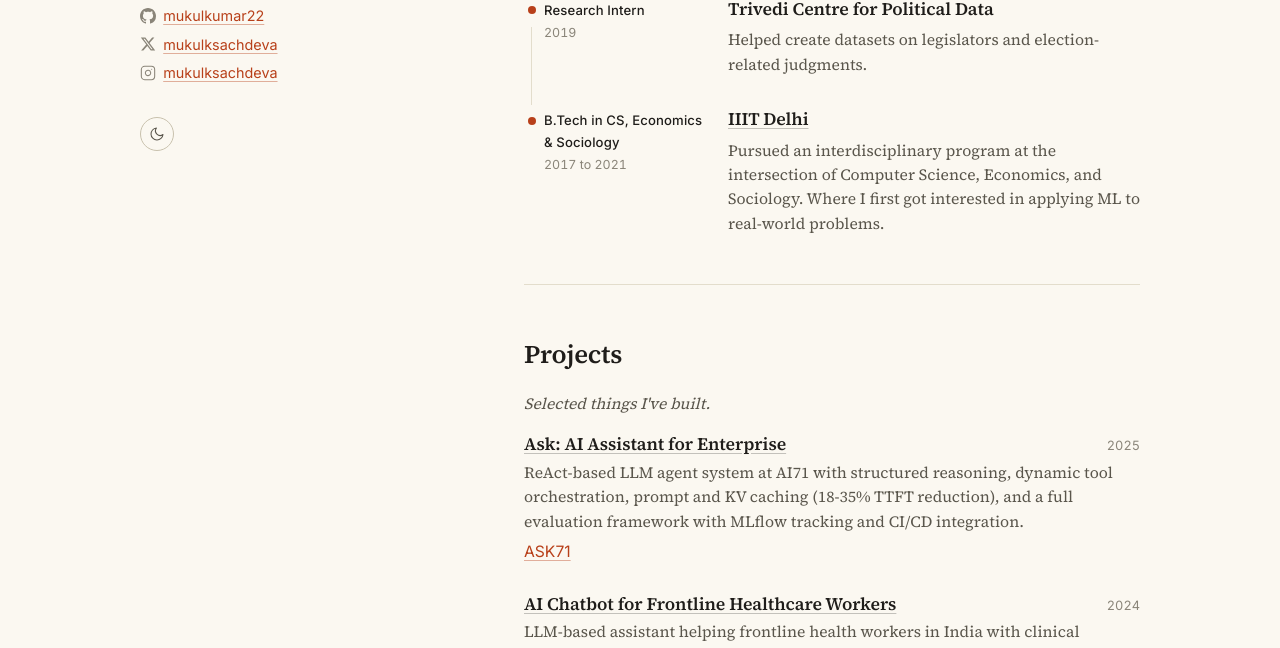
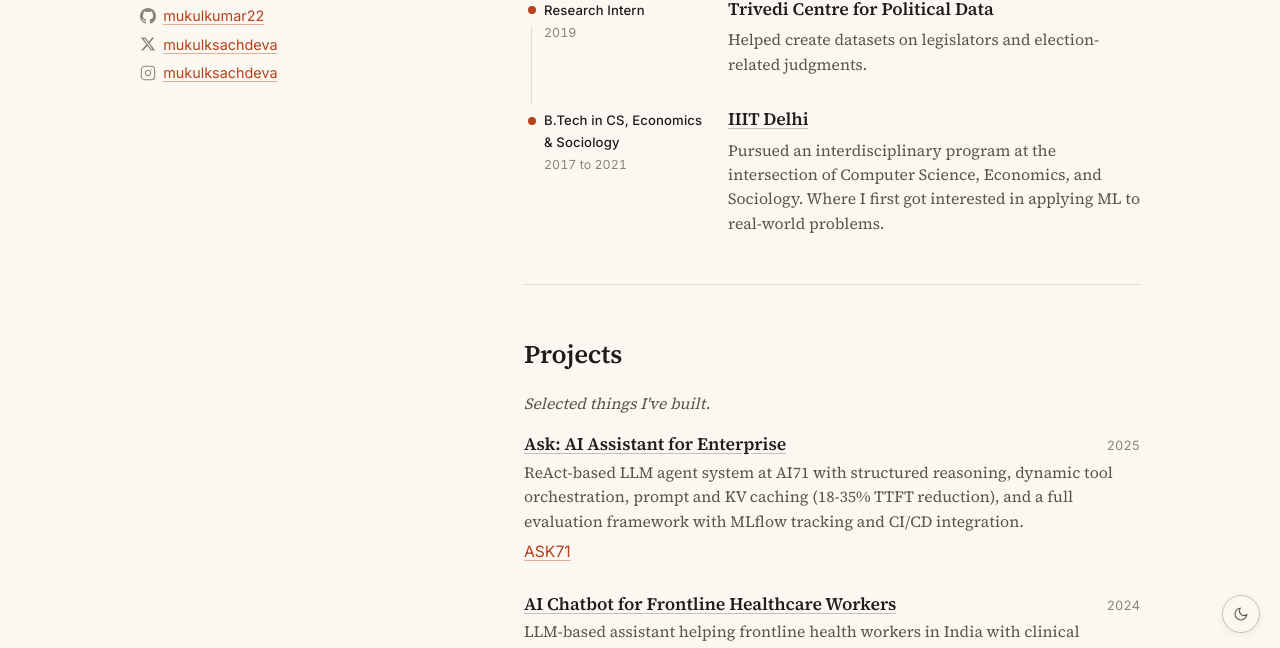
Before and after one commit to mukulkumar22/mukulkumar22.github.io, a Jekyll site: the page built from index.html, in a window 1280 px wide and 1400 px high, scrolled down 582 px. Shown: the part 747-1395 px from the top of the window. Built offline with Jekyll 4.4.1, drawn with Linux system fonts in a browser that asks for light colours.

Commit message:
Float theme toggle and hide sidebar scrollbar
- Move theme toggle to fixed bottom-right corner so it stays visible
  regardless of sidebar overflow or scroll position
- Hide sidebar scrollbar visually while preserving scroll functionality

```diff
--- a/_includes/sidebar.html
+++ b/_includes/sidebar.html
@@ -51,9 +51,10 @@
       </li>
     </ul>
 
-    <button id="theme-toggle" class="theme-toggle" type="button" aria-label="Toggle color theme">
-      <svg class="icon-sun" viewBox="0 0 24 24" width="16" height="16" fill="none" stroke="currentColor" stroke-width="1.6" stroke-linecap="round" stroke-linejoin="round"><circle cx="12" cy="12" r="5"/><line x1="12" y1="1" x2="12" y2="3"/><line x1="12" y1="21" x2="12" y2="23"/><line x1="4.22" y1="4.22" x2="5.64" y2="5.64"/><line x1="18.36" y1="18.36" x2="19.78" y2="19.78"/><line x1="1" y1="12" x2="3" y2="12"/><line x1="21" y1="12" x2="23" y2="12"/><line x1="4.22" y1="19.78" x2="5.64" y2="18.36"/><line x1="18.36" y1="5.64" x2="19.78" y2="4.22"/></svg>
-      <svg class="icon-moon" viewBox="0 0 24 24" width="16" height="16" fill="none" stroke="currentColor" stroke-width="1.6" stroke-linecap="round" stroke-linejoin="round"><path d="M21 12.8A9 9 0 1 1 11.2 3a7 7 0 0 0 9.8 9.8z"/></svg>
-    </button>
   </div>
 </aside>
+
+<button id="theme-toggle" class="theme-toggle" type="button" aria-label="Toggle color theme">
+  <svg class="icon-sun" viewBox="0 0 24 24" width="16" height="16" fill="none" stroke="currentColor" stroke-width="1.6" stroke-linecap="round" stroke-linejoin="round"><circle cx="12" cy="12" r="5"/><line x1="12" y1="1" x2="12" y2="3"/><line x1="12" y1="21" x2="12" y2="23"/><line x1="4.22" y1="4.22" x2="5.64" y2="5.64"/><line x1="18.36" y1="18.36" x2="19.78" y2="19.78"/><line x1="1" y1="12" x2="3" y2="12"/><line x1="21" y1="12" x2="23" y2="12"/><line x1="4.22" y1="19.78" x2="5.64" y2="18.36"/><line x1="18.36" y1="5.64" x2="19.78" y2="4.22"/></svg>
+  <svg class="icon-moon" viewBox="0 0 24 24" width="16" height="16" fill="none" stroke="currentColor" stroke-width="1.6" stroke-linecap="round" stroke-linejoin="round"><path d="M21 12.8A9 9 0 1 1 11.2 3a7 7 0 0 0 9.8 9.8z"/></svg>
+</button>
--- a/assets/css/styles.css
+++ b/assets/css/styles.css
@@ -118,7 +118,9 @@
   align-self: start;
   max-height: 100vh;
   overflow-y: auto;
+  scrollbar-width: none; /* Firefox */
 }
+.sidebar::-webkit-scrollbar { display: none; } /* Chrome/Safari */
 
 .sidebar-inner {
   display: flex;
@@ -247,19 +249,22 @@
 .sidebar-links li:hover .ico { color: var(--fg); }
 
 .theme-toggle {
-  margin-top: 1rem;
-  align-self: flex-start;
-  background: transparent;
+  position: fixed;
+  bottom: 1.25rem;
+  right: 1.25rem;
+  z-index: 50;
+  background: var(--bg);
   border: 1px solid var(--rule-strong);
   color: var(--fg-muted);
-  width: 34px;
-  height: 34px;
+  width: 38px;
+  height: 38px;
   padding: 0;
   border-radius: 50%;
   cursor: pointer;
   display: inline-flex;
   align-items: center;
   justify-content: center;
+  box-shadow: 0 2px 8px rgba(0, 0, 0, 0.06);
   transition: color var(--t-fast), border-color var(--t-fast),
     background var(--t-fast), transform var(--t-fast);
 }
```
